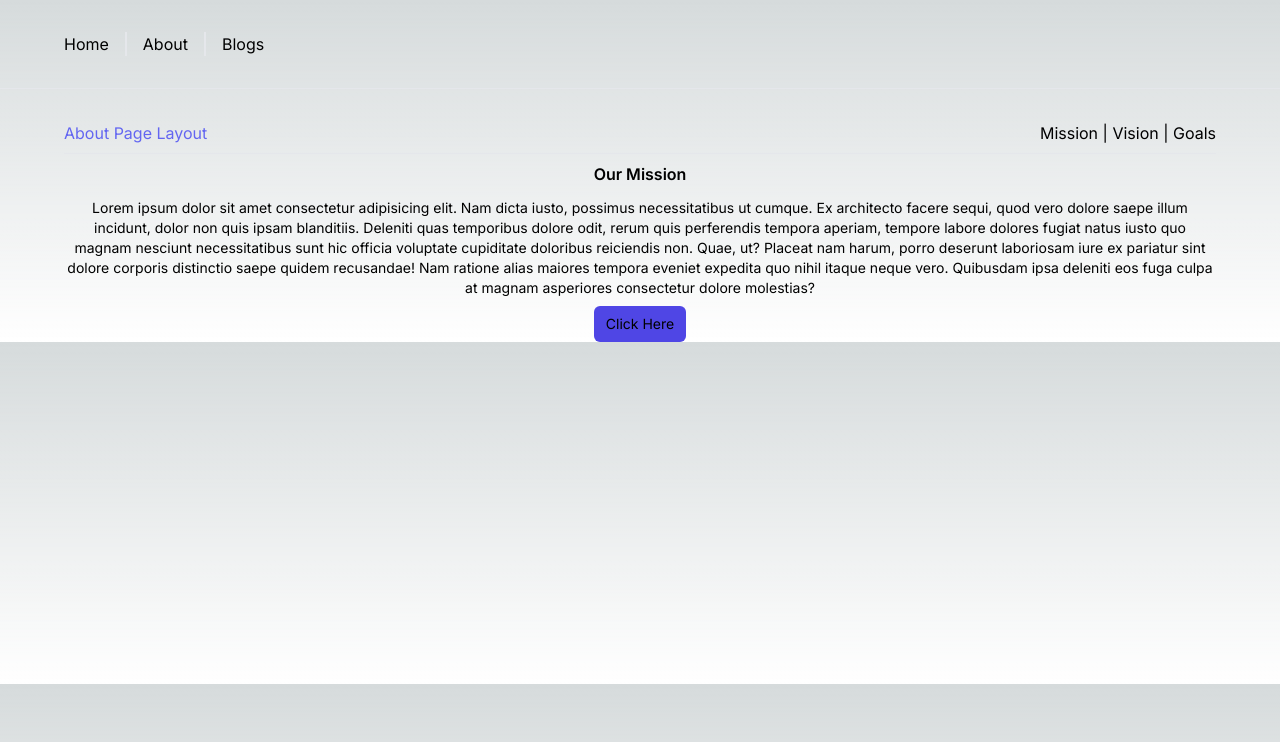
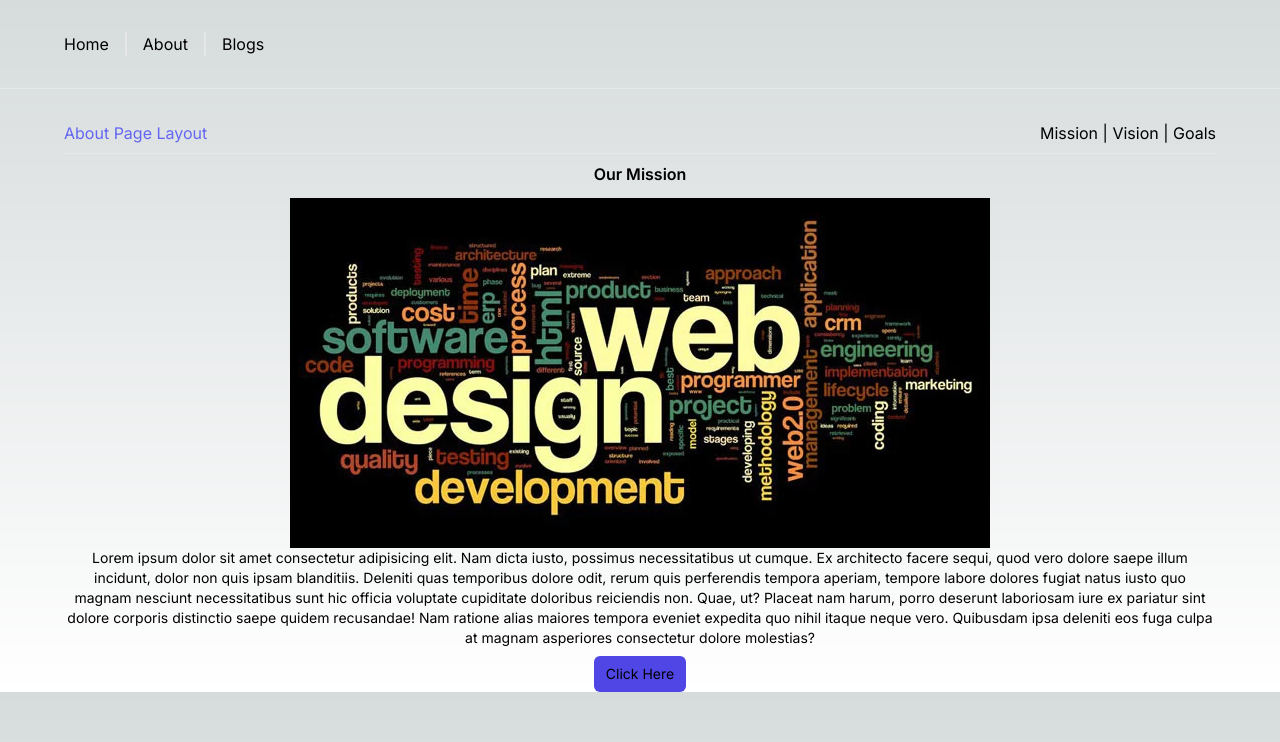
Before and after one commit to Jisan-Dev/next-crash, a Next.js app: page /about/mission in a window 1280 px wide. Shown: the top 742 px of the page. Built offline with nearby package versions, Linux system fonts and the light colour scheme.

Commit message:
image optimization

```diff
--- a/app/about/mission/page.js
+++ b/app/about/mission/page.js
@@ -1,10 +1,13 @@
 import Button from '@/app/components/Button';
 import React from 'react';
+import thumb from '@/public/images/thumb.webp';
+import Image from 'next/image';
 
 export default function Mission() {
   return (
     <div>
       <h1 className="font-semibold text-center mb-3">Our Mission</h1>
+      <Image src={thumb} alt="thumb" placeholder="blur" className="mx-auto" />
       <p className="text-sm text-center">
         Lorem ipsum dolor sit amet consectetur adipisicing elit. Nam dicta iusto, possimus necessitatibus ut cumque. Ex architecto facere sequi, quod vero dolore saepe illum
         incidunt, dolor non quis ipsam blanditiis. Deleniti quas temporibus dolore odit, rerum quis perferendis tempora aperiam, tempore labore dolores fugiat natus iusto quo
```
Also changed, not shown: public/images/thumb.webp (added).
